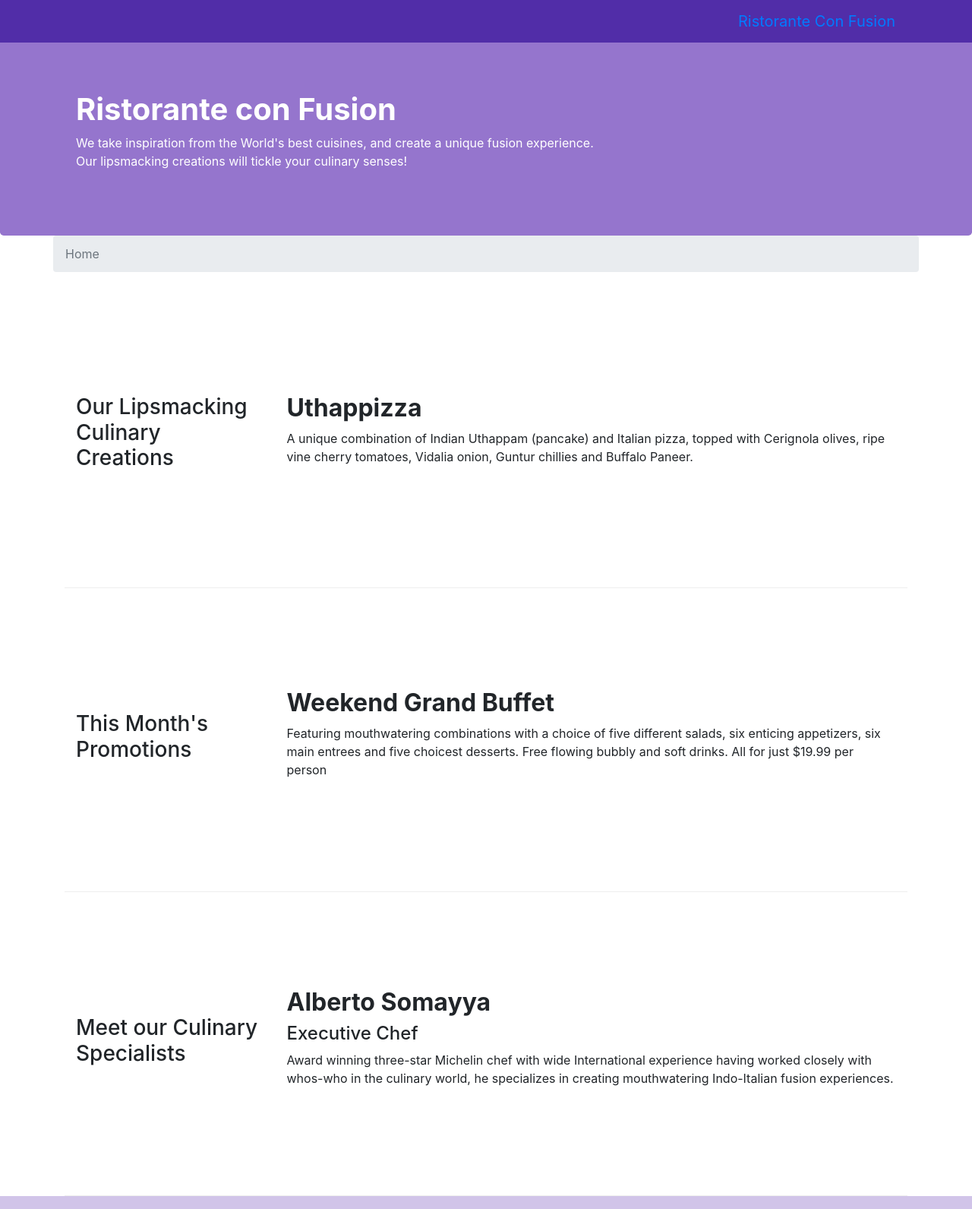
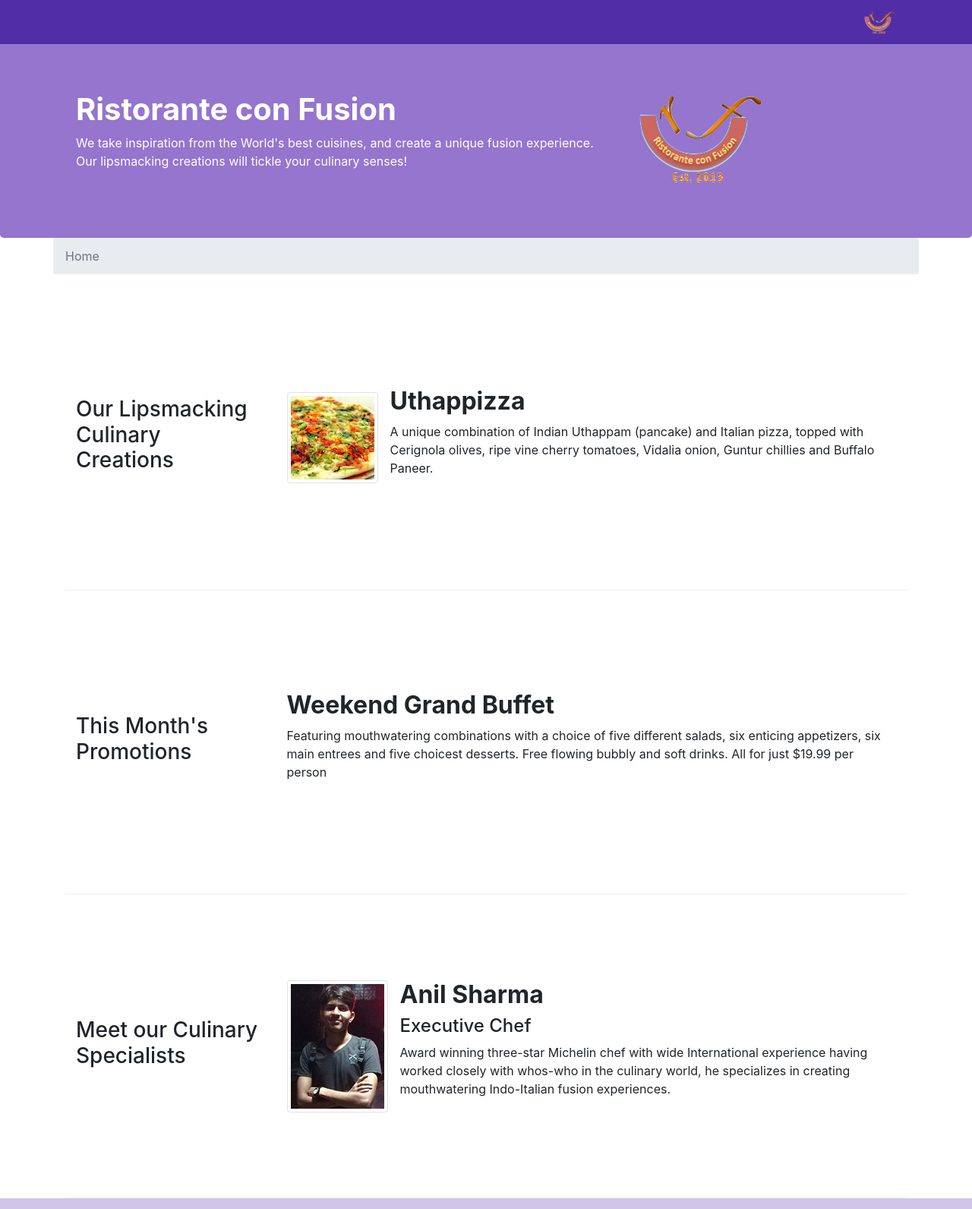
Before and after one commit to AnilSharma1997/Bootstrap, a website: page index.html in a window 1280 px wide. Shown: the top 1591 px of the page at 76% size. Drawn offline with nearby package versions, Linux system fonts and the light colour scheme.

Commit message:
Images and Media

```diff
--- a/index.html
+++ b/index.html
@@ -22,7 +22,7 @@
             <button class="navbar-toggler" type="button" data-toggle="collapse" data-target="#Navbar">
                 <span class="navbar-toggler-icon"></span>
             </button>
-            <a class="navbar-brand" href="#">Ristorante Con Fusion</a>
+            <a class="navbar-brand" href="#"><img src="img/logo.png" class="img-fluid" height="30" width="41"></a>
 
             <div class="collapse navbar-collapse " id="Navbar">
                 <ul class="navbar-nav">
@@ -42,7 +42,8 @@
                     <h1><b>Ristorante con Fusion</b></h1>
                     <p>We take inspiration from the World's best cuisines, and create a unique fusion experience. Our lipsmacking creations will tickle your culinary senses!</p>
                 </div>
-                <div class="col col-sm">
+                <div class="col col-sm align-self-center">
+                    <img src="img/logo.png" class="img-fluid">
                 </div>
             </div>
         </div>
@@ -60,11 +61,15 @@
                 <h3>Our Lipsmacking Culinary Creations</h3>
             </div>
             <div class="col-sm col-md flex-first">
-                <h2><b>Uthappizza</b></h2>
-                <p>A unique combination of Indian Uthappam (pancake) and Italian pizza, topped with Cerignola olives, ripe vine cherry tomatoes, Vidalia onion, Guntur chillies and Buffalo Paneer.</p>
+                <div class="media">
+                    <img class="d-flex mr-3 img-thumbnail align-self-center" src="img/uthappizza.png" alt="uthappizza">
+                    <div class="media-body">
+                        <h2 class="mt-0"><b>Uthappizza</b></h2>
+                        <p>A unique combination of Indian Uthappam (pancake) and Italian pizza, topped with Cerignola olives, ripe vine cherry tomatoes, Vidalia onion, Guntur chillies and Buffalo Paneer.</p>
+                    </div>
+                </div>
             </div>
         </div>
-
 
         <div class="row row-content align-items-center">
             <div class="col-sm-4  col-md-3">
@@ -81,9 +86,14 @@
                 <h3>Meet our Culinary Specialists</h3>
             </div>
             <div class="col-sm col-md flex-first">
-                <h2><b>Alberto Somayya</b></h2>
-                <h4>Executive Chef</h4>
-                <p>Award winning three-star Michelin chef with wide International experience having worked closely with whos-who in the culinary world, he specializes in creating mouthwatering Indo-Italian fusion experiences. </p>
+                <div class="media">
+                    <img class="d-flex mr-3 img-thumbnail align-self-center" src="img/anil.png" alt="anil">
+                    <div class="media-body">
+                        <h2><b>Anil Sharma</b></h2>
+                        <h4>Executive Chef</h4>
+                        <p>Award winning three-star Michelin chef with wide International experience having worked closely with whos-who in the culinary world, he specializes in creating mouthwatering Indo-Italian fusion experiences. </p>
+                    </div>
+                </div>
             </div>
         </div>
     </div>
```
Also changed, not shown: aboutus.html (+3 -2 lines), contactus.html (+3 -2 lines), img/alberto.png (added), img/anil.png (added), img/buffet.png (added), img/logo.png (added), img/uthappizza.png (added), 1 other file.
